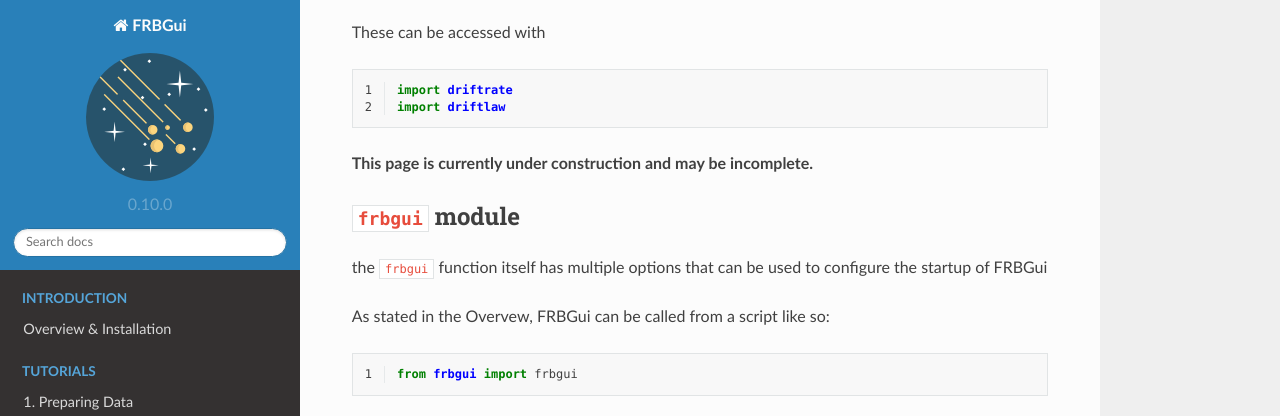
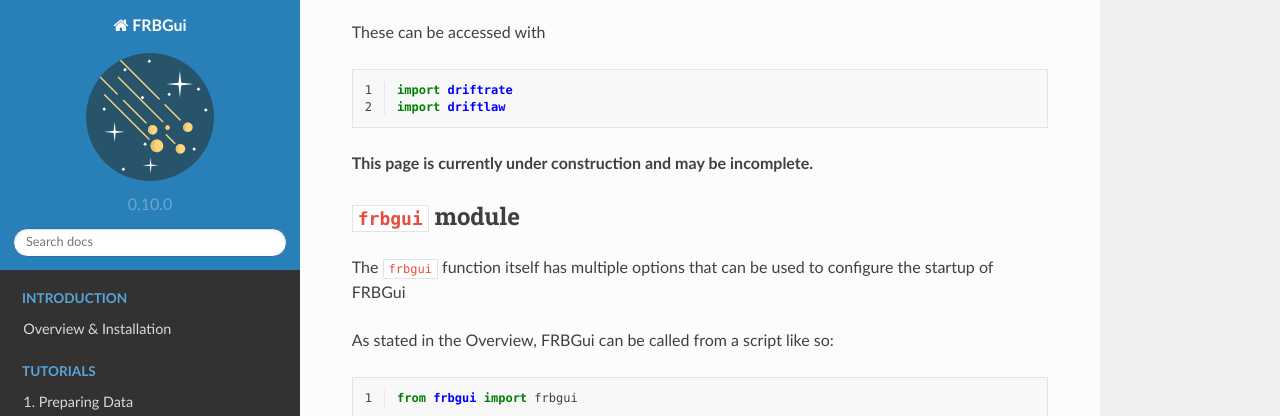
Before and after one commit to mef51/frbgui, a Sphinx documentation site: the page built from docs/documentation/doc-scripting.rst, in a window 1280 px wide and 900 px high, scrolled down 333 px, cut to the strip 0-416 px from the top of the window. Built offline with Sphinx 7.4.7 and the Read the Docs theme 2.0.0, drawn with Linux system fonts in a browser that asks for light colours.

```diff
--- a/docs/documentation/doc-scripting.rst
+++ b/docs/documentation/doc-scripting.rst
@@ -19,9 +19,9 @@ These can be accessed with
 ``frbgui`` module
 -----------------
 
-the ``frbgui`` function itself has multiple options that can be used to configure the startup of FRBGui
+The ``frbgui`` function itself has multiple options that can be used to configure the startup of FRBGui
 
-As stated in the Overvew, FRBGui can be called from a script like so:
+As stated in the Overview, FRBGui can be called from a script like so:
 
 .. code-block:: python
 	:linenos:
--- a/docs/overview.rst
+++ b/docs/overview.rst
@@ -45,6 +45,12 @@ Installation
 Install FRBGui with::
 
 	pip install --user frbgui
+
+For a local, editable installation with bleeding edge updates you may clone the repo and install locally::
+
+	git clone https://github.com/mef51/frbgui.git
+	cd frbgui
+	pip install --user --editable .
 
 
 Usage
```
Also changed, not shown: README.md (+8 -0 lines).
